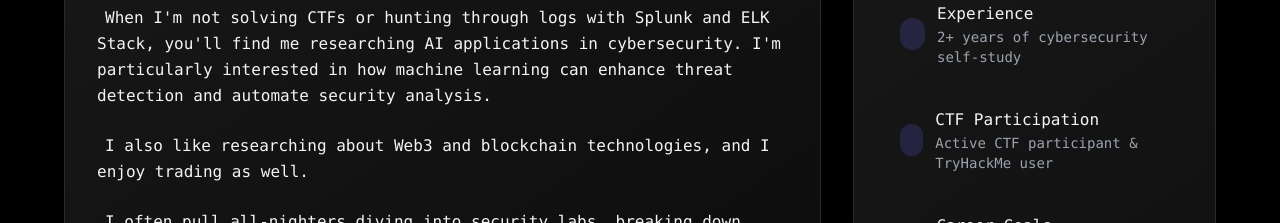
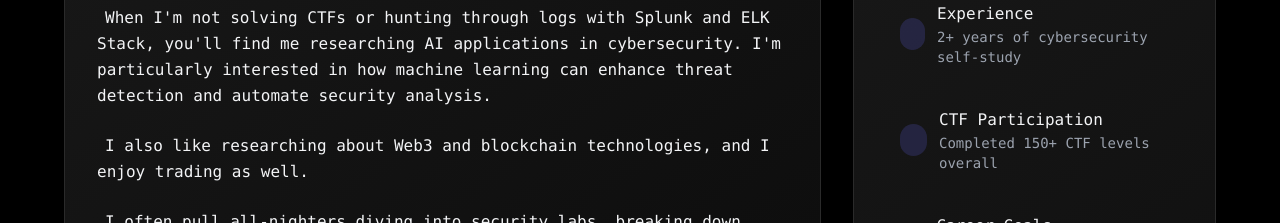
Before and after one commit to st4rburg3r/st4rburg3r.github.io, a plain HTML site: page index.html in a window 1280 px wide. Shown: the part 1260-1483 px from the top of the page. Drawn offline with nearby package versions, Linux system fonts and the light colour scheme.

Commit message:
ctf update

```diff
--- a/index.html
+++ b/index.html
@@ -390,7 +390,7 @@
                   </div>
                   <div>
                     <h4 class="font-medium">CTF Participation</h4>
-                    <p class="text-sm text-gray-400">Active CTF participant & TryHackMe user</p>
+                    <p class="text-sm text-gray-400">Completed 150+ CTF levels overall</p>
                   </div>
                 </div>
               </div>
```
